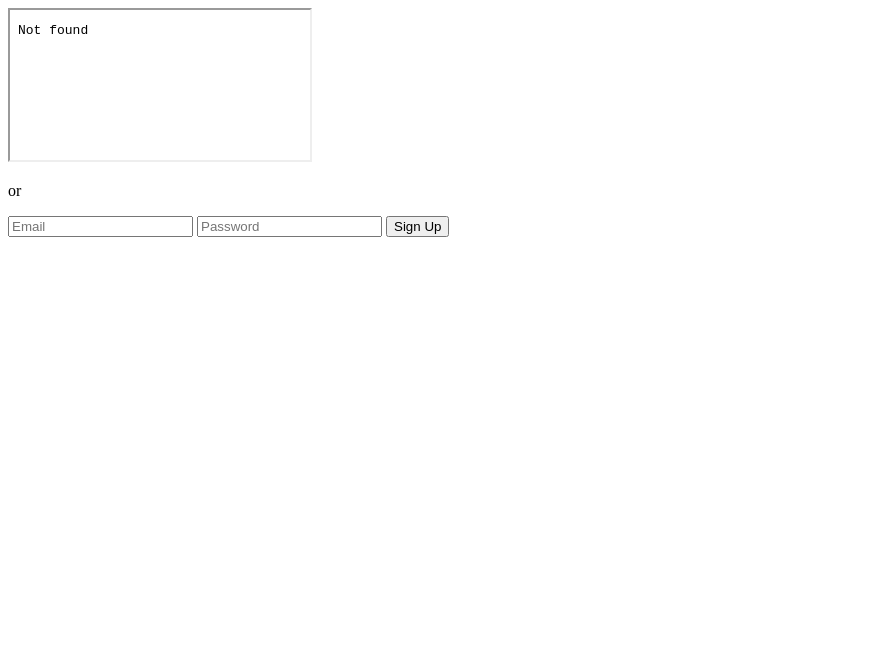
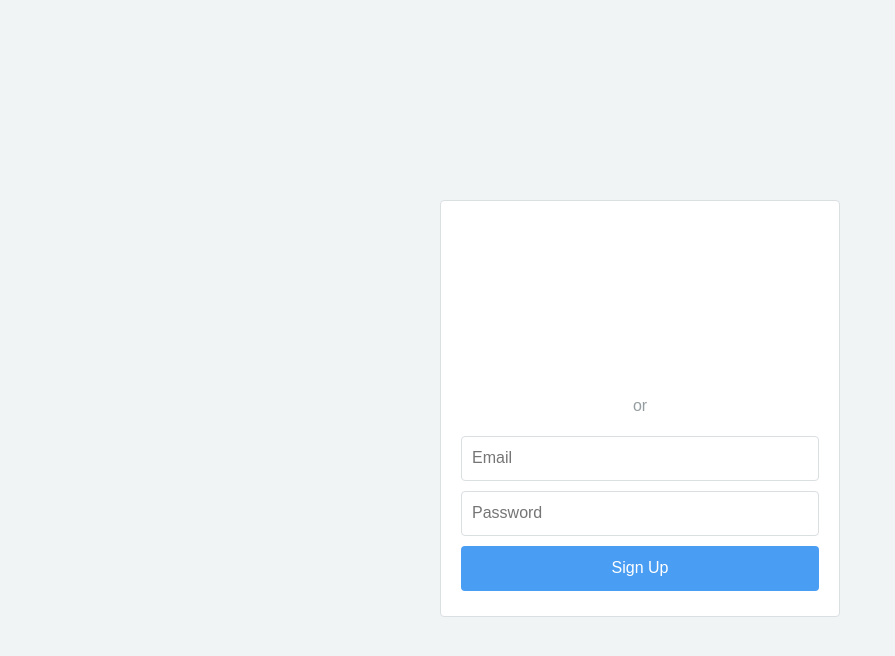
Before and after one commit to zapier/google-yolo-inline, a plain HTML site: page index.html in a window 1280 px wide. Shown: the whole page, without its empty margins (0-895 px from the left). Drawn offline with Linux system fonts and the light colour scheme; the site is published under a folder, as on GitHub Pages, so addresses that start at the root find nothing.

Commit message:
Switch to relative paths

```diff
--- a/index.html
+++ b/index.html
@@ -4,11 +4,11 @@
   <head>
     <title>Google Yolo Inline Demo by Zapier</title>
     <meta name="viewport" content="width=device-width, initial-scale=1.0">
-    <link rel="stylesheet" href="/styles.css" />
+    <link rel="stylesheet" href="styles.css" />
   </head>
   <body>
     <div class="sign-up">
-      <iframe id="google-iframe" class="sign-up__google" src="/google-yolo-iframe.html"></iframe>
+      <iframe id="google-iframe" class="sign-up__google" src="google-yolo-iframe.html"></iframe>
       <p class="sign-up__divider">or</p>
       <input class="sign-up__field" type="email" name="email" placeholder="Email" />
       <input class="sign-up__field" type="password" name="password" placeholder="Password" />
```
